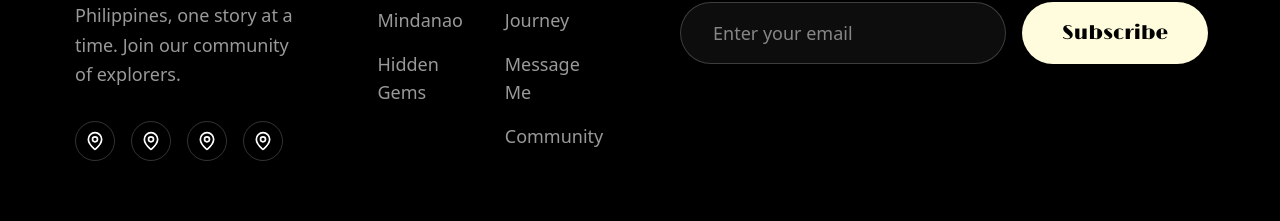
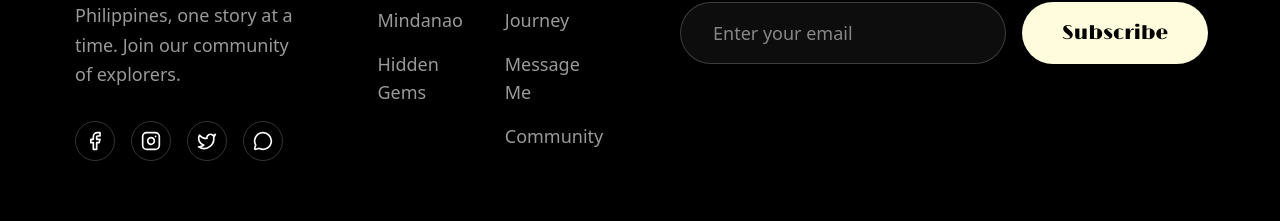
Before and after one commit to Topor24k/TravelTraces, a React (Vite) app: page / in a window 1280 px wide. Shown: the part 7245-7466 px from the top of the page. Built offline with nearby package versions, Linux system fonts and the light colour scheme; a web font is replaced by a local one.

Commit message:
Update Footer component

```diff
--- a/src/components/Footer.tsx
+++ b/src/components/Footer.tsx
@@ -1,4 +1,11 @@
-import { MapPin } from "lucide-react";
+import { Facebook, Instagram, Twitter, MessageCircle } from "lucide-react";
+
+const socialIcons = {
+  Facebook: Facebook,
+  Instagram: Instagram,
+  Twitter: Twitter,
+  Discord: MessageCircle
+};
 
 export const Footer = () => (
   <footer id="main-footer" className="footer-wrapper">
@@ -13,13 +20,13 @@ export const Footer = () => (
             Documenting the beauty of the 7,641 islands of the Philippines, one story at a time. Join our community of explorers.
           </p>
           <div id="footer-social-links" className="footer-social-group flex gap-4">
-            {["Facebook", "Instagram", "Twitter", "Discord"].map((social) => (
+            {Object.entries(socialIcons).map(([social, Icon]) => (
               <div
                 id={`footer-social-${social.toLowerCase()}`}
                 key={social}
                 className="footer-social-icon-wrapper group"
               >
-                <MapPin className="social-icon w-5 h-5 group-hover:scale-110 transition-transform" />
+                <Icon className="social-icon w-5 h-5 group-hover:scale-110 transition-transform" />
               </div>
             ))}
           </div>
```
